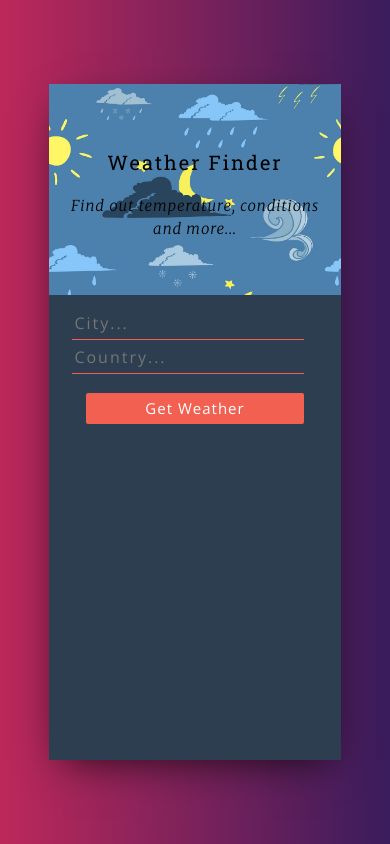
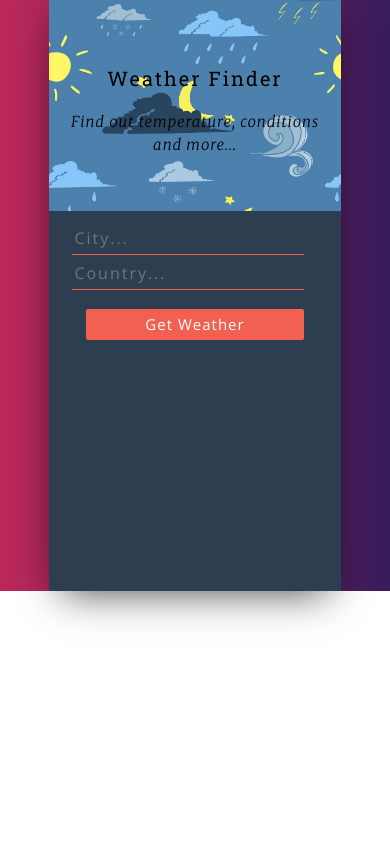
Before and after one commit to sajidkhaki/weather-app, a React (Create React App) app: page / in a window 390 px wide. Built offline with nearby package versions, Linux system fonts and the light colour scheme.

Commit message:
minor fix

```diff
--- a/src/App.css
+++ b/src/App.css
@@ -17,15 +17,13 @@ body {
 
 .wrapper {
   background: linear-gradient(to right, #bd285a, #3a1c5c);
-  height: 100vh;
+  height: -webkit-fill-available;
   display: flex;
   justify-content: center;
   align-items: center;
-  margin: 0 auto;
 }
 
 .main {
-  height: 80vh;
   background: #fff;
   box-shadow: 0px 13px 40px -13px rgba(0,0,0,0.75);
   width: 75%;
@@ -152,6 +150,7 @@ button:active {
   }
   .main {
     overflow: auto;
+    height: 80vh;
   }
   html {
     font-size: 9px;
@@ -196,6 +195,7 @@ button:active {
   }
   .main {
     overflow: auto;
+    height: 70vh;
   }
   html {
     font-size: 9px;
```
